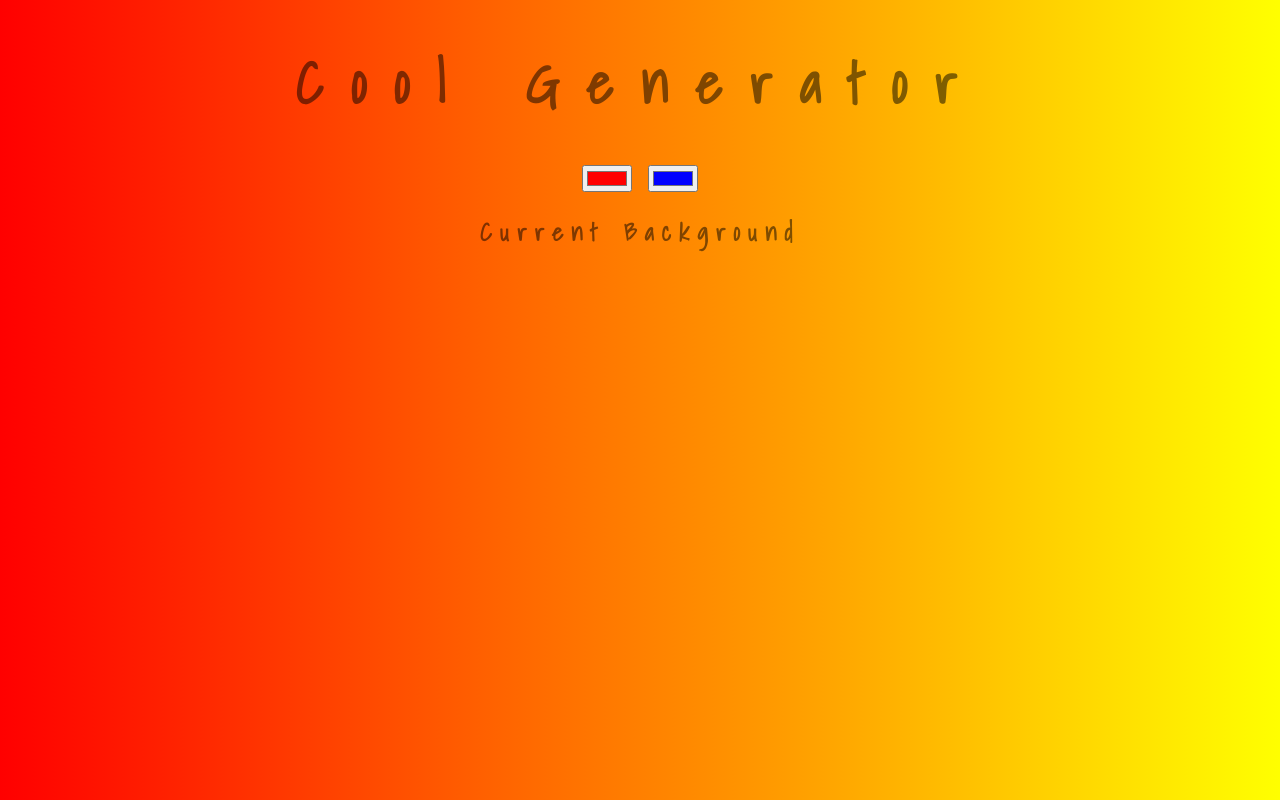
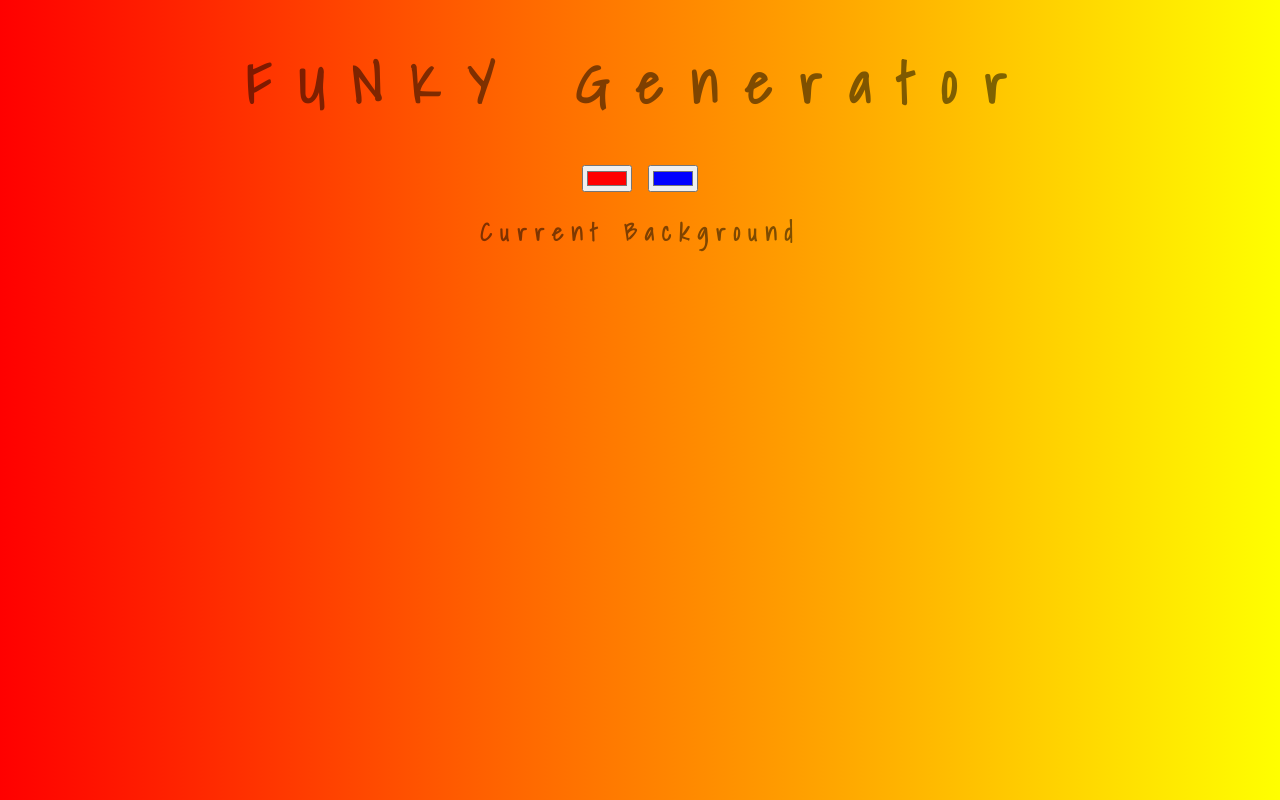
Before and after one commit to JAYKALIA007/background-color-generator, a plain HTML site: page index.html in a window 1280 px wide. Drawn offline with Linux system fonts and the light colour scheme.

Commit message:
changes committed

```diff
--- a/index.html
+++ b/index.html
@@ -6,7 +6,7 @@
 	<link href="https://fonts.googleapis.com/css2?family=Shadows+Into+Light&display=swap" rel="stylesheet">
 </head>
 <body id="gradient">
-	<h1>Cool Generator</h1>
+	<h1>FUNKY Generator</h1>
 	<input class= "color1" type="color" name="color1"
 	value="#ff0000">
 	<input class= "color2" type="color" name="color2"
```
